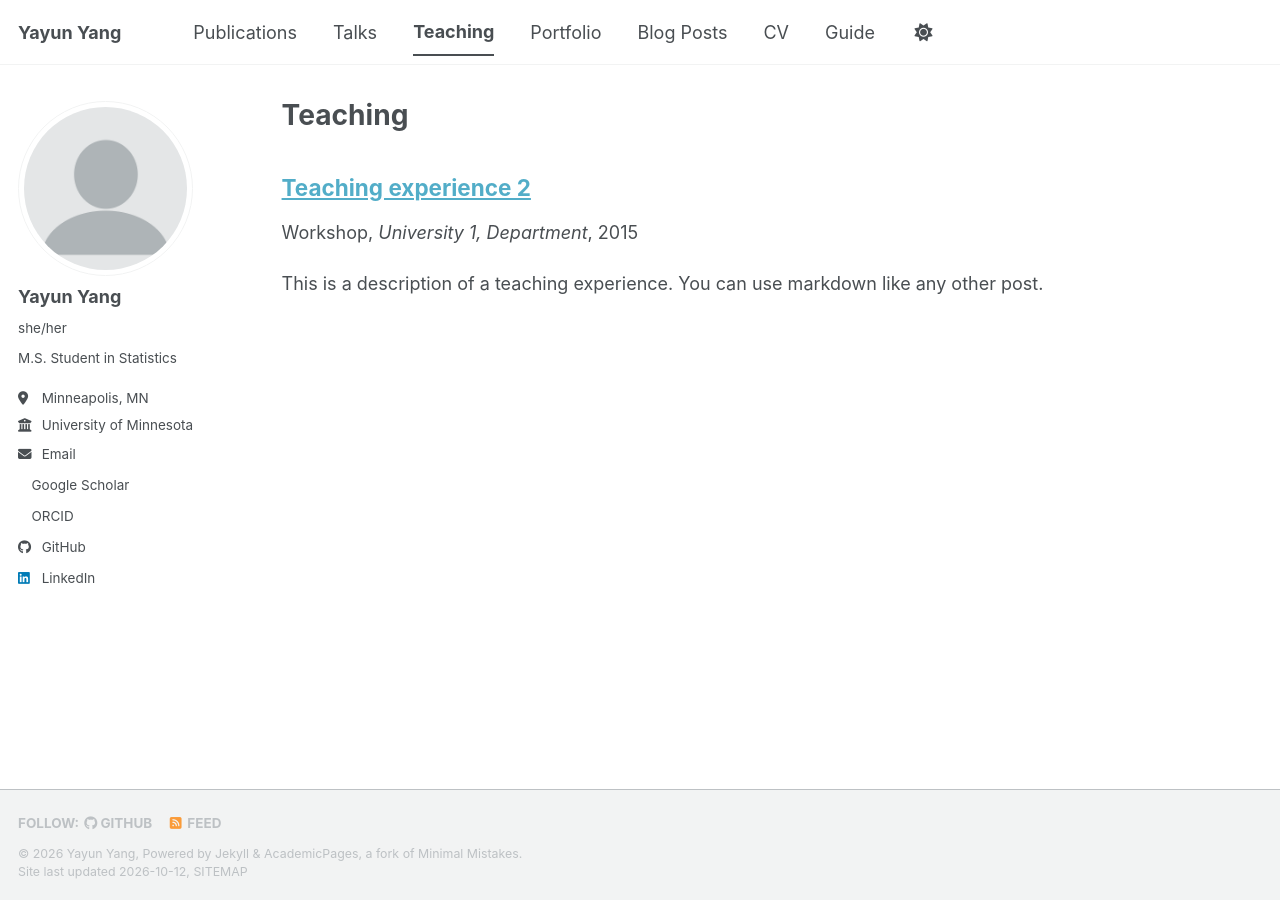
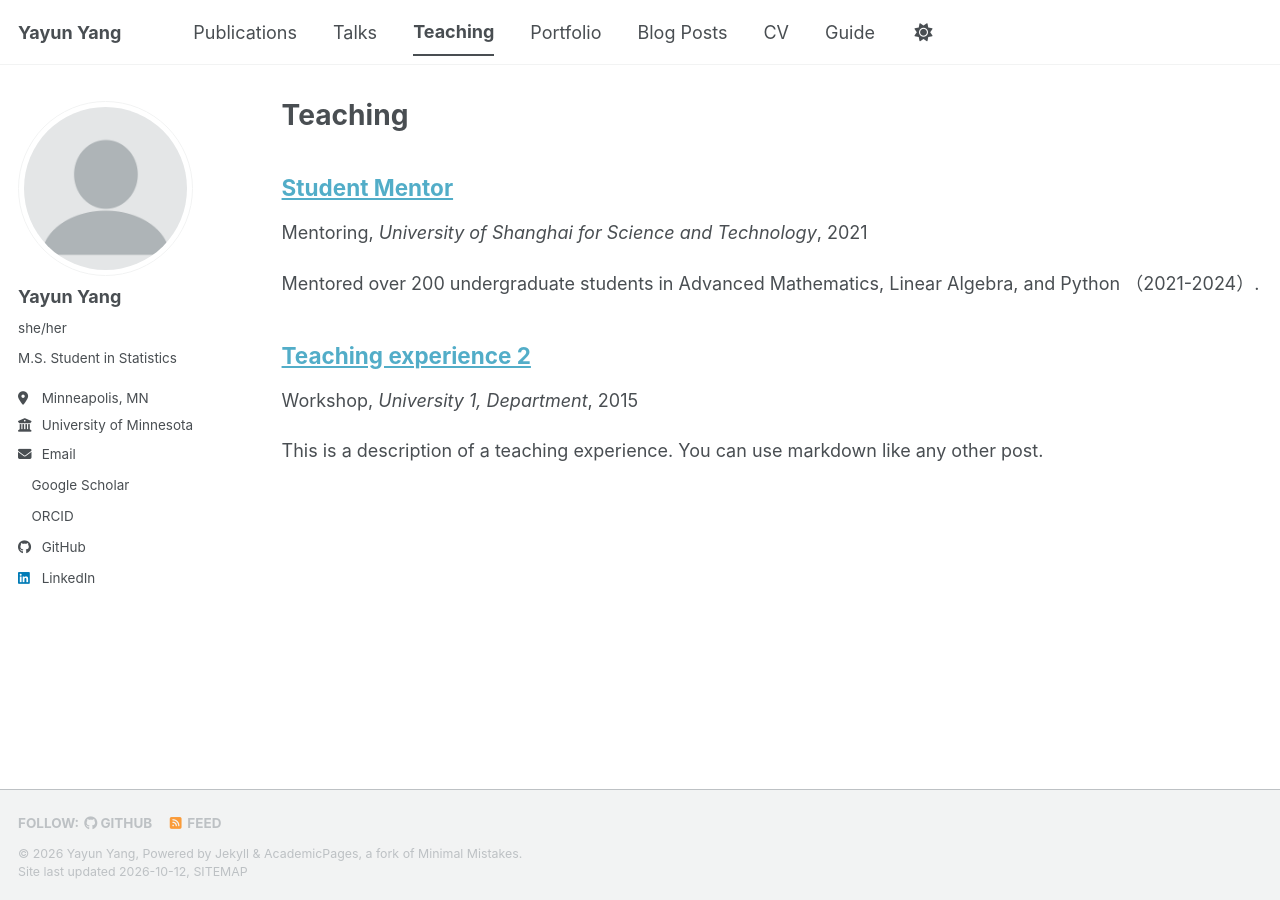
Before and after one commit to yayunyangvivian/yayunyangvivian.github.io, a Jekyll site: the page built from _pages/teaching.html, in a window 1280 px wide. Built offline with Jekyll 4.4.1, drawn with Linux system fonts in a browser that asks for light colours; a style sheet for code colours, icons or effects is not loaded; a file with an impossible date is left out.

Commit message:
Update 2014-spring-teaching-1.md

```diff
--- a/_teaching/2014-spring-teaching-1.md
+++ b/_teaching/2014-spring-teaching-1.md
@@ -4,7 +4,7 @@ collection: teaching
 type: "Mentoring"
 permalink: /teaching/student-mentor-usst/
 venue: "University of Shanghai for Science and Technology"
-date: 2021-2024
+date: 2021-01-01
 location: "Shanghai, China"
-excerpt: "Mentored over 200 undergraduate students in Advanced Mathematics, Linear Algebra, and Python."
+excerpt: "Mentored over 200 undergraduate students in Advanced Mathematics, Linear Algebra, and Python （2021-2024）."
 ---
```
